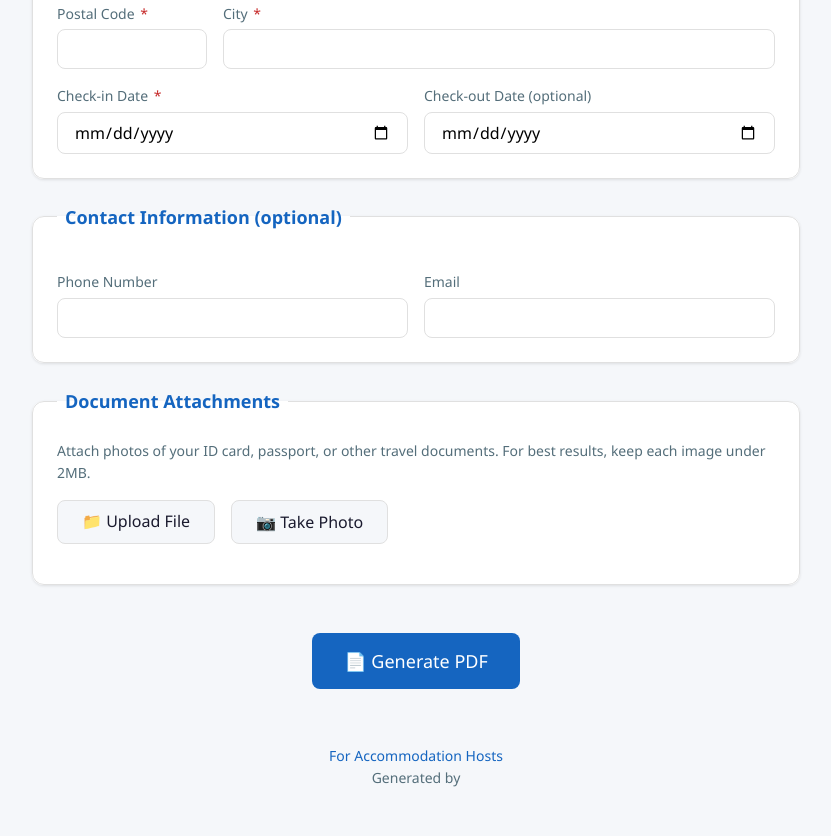
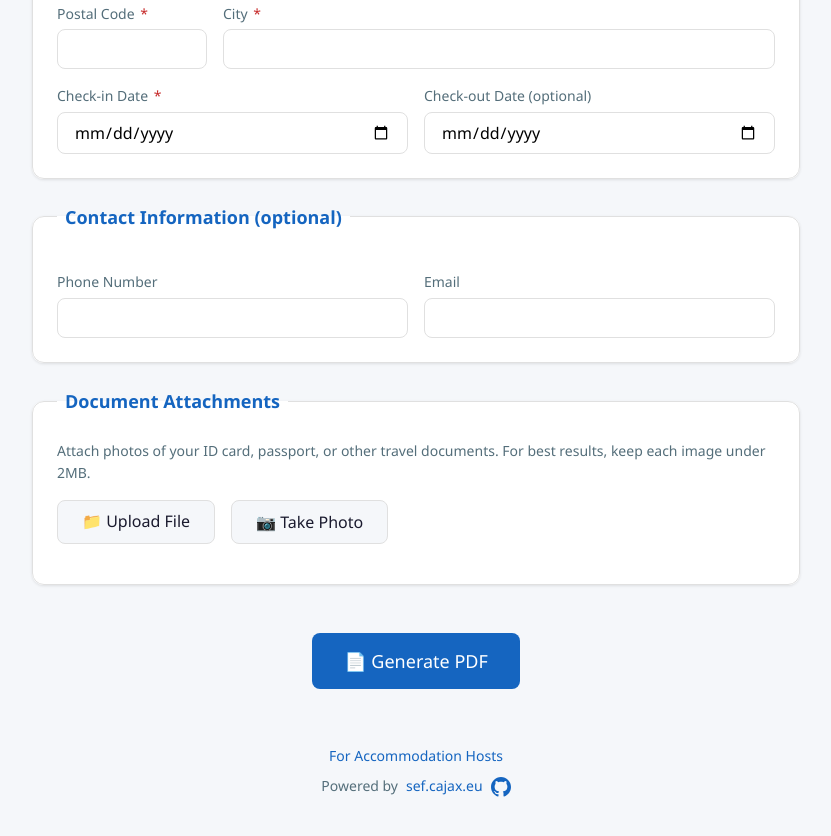
Before and after one commit to cajax/sef, a website built with Vite: page index.html in a window 1280 px wide. Shown: the part 2132-2968 px from the top of the page, without its empty margins (224-1055 px from the left). Built offline with nearby package versions, Linux system fonts and the light colour scheme.

Commit message:
Using custom domain name

```diff
--- a/index.html
+++ b/index.html
@@ -290,7 +290,14 @@
       <p class="footer__credits">
         <a href="#" id="host-link" class="footer__host-link" data-i18n="forAccommodation">For Accommodation Hosts</a>
       </p>
-      <p class="footer__url" data-i18n="generatedBy">Generated by</p>
+      <p class="footer__powered">
+        Powered by <a href="https://sef.cajax.eu" target="_blank" rel="noopener">sef.cajax.eu</a>
+        <a href="https://github.com/cajax/sef" target="_blank" rel="noopener" class="footer__github" aria-label="GitHub">
+          <svg xmlns="http://www.w3.org/2000/svg" width="20" height="20" viewBox="0 0 24 24" fill="currentColor">
+            <path d="M12 0c-6.626 0-12 5.373-12 12 0 5.302 3.438 9.8 8.207 11.387.599.111.793-.261.793-.577v-2.234c-3.338.726-4.033-1.416-4.033-1.416-.546-1.387-1.333-1.756-1.333-1.756-1.089-.745.083-.729.083-.729 1.205.084 1.839 1.237 1.839 1.237 1.07 1.834 2.807 1.304 3.492.997.107-.775.418-1.305.762-1.604-2.665-.305-5.467-1.334-5.467-5.931 0-1.311.469-2.381 1.236-3.221-.124-.303-.535-1.524.117-3.176 0 0 1.008-.322 3.301 1.23.957-.266 1.983-.399 3.003-.404 1.02.005 2.047.138 3.006.404 2.291-1.552 3.297-1.23 3.297-1.23.653 1.653.242 2.874.118 3.176.77.84 1.235 1.911 1.235 3.221 0 4.609-2.807 5.624-5.479 5.921.43.372.823 1.102.823 2.222v3.293c0 .319.192.694.801.576 4.765-1.589 8.199-6.086 8.199-11.386 0-6.627-5.373-12-12-12z"/>
+          </svg>
+        </a>
+      </p>
     </footer>
   </div>
 
--- a/src/css/styles.css
+++ b/src/css/styles.css
@@ -446,6 +446,34 @@ body {
   text-decoration: underline;
 }
 
+.footer__powered {
+  margin-top: var(--spacing-sm);
+  display: flex;
+  align-items: center;
+  justify-content: center;
+  gap: var(--spacing-sm);
+}
+
+.footer__powered a {
+  color: var(--color-primary);
+  text-decoration: none;
+}
+
+.footer__powered a:hover {
+  text-decoration: underline;
+}
+
+.footer__github {
+  display: inline-flex;
+  color: var(--color-text-secondary);
+  transition: color 0.2s;
+}
+
+.footer__github:hover {
+  color: var(--color-text);
+  text-decoration: none !important;
+}
+
 /* ===== Modal ===== */
 .modal {
   position: fixed;
```
Also changed, not shown: 1 other file.
